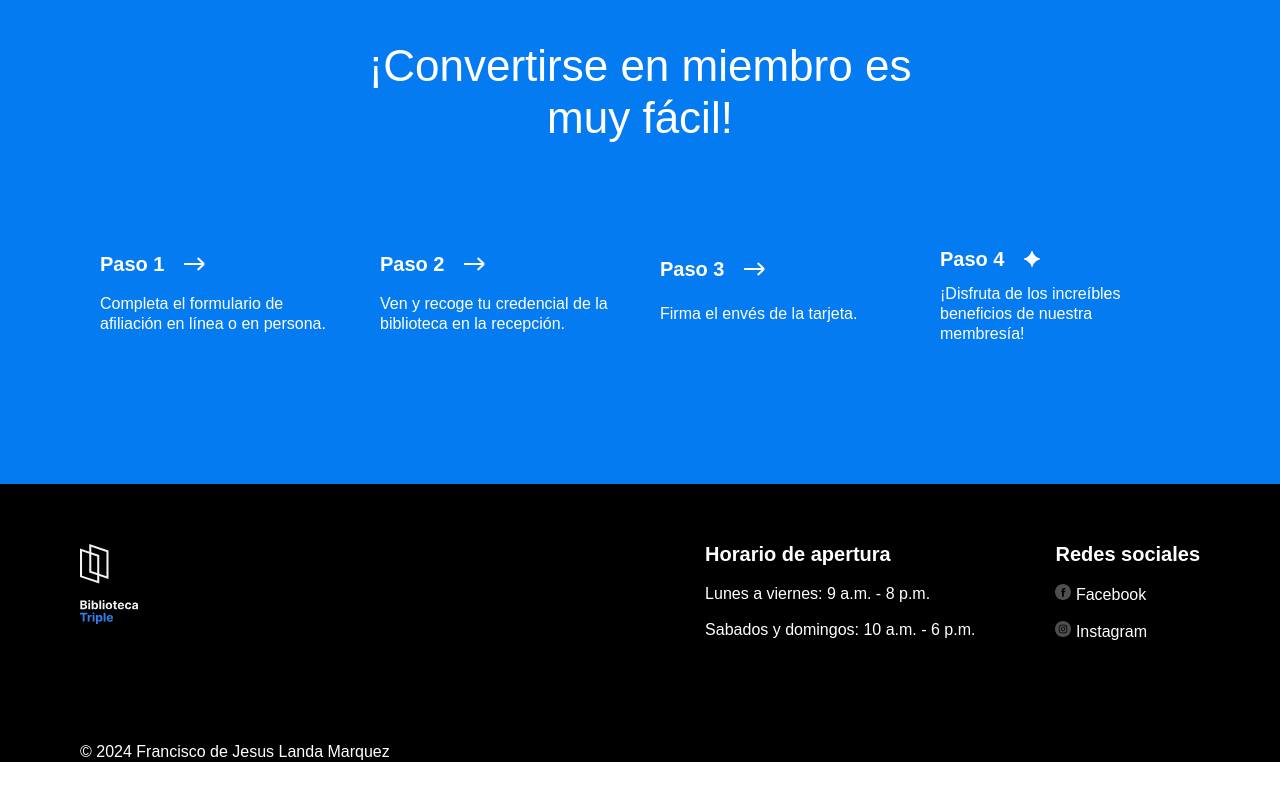
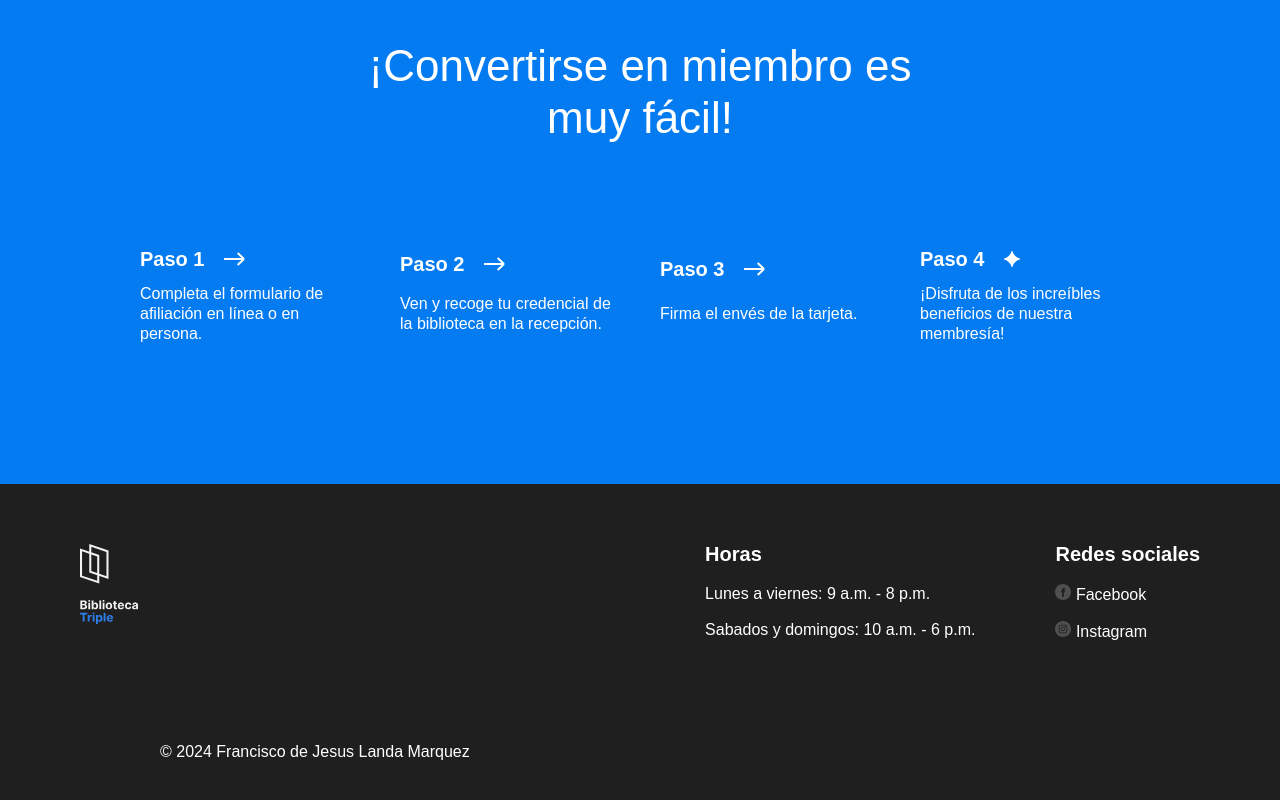
Before and after one commit to AlphaFranck/web_project_library, a plain HTML site: page index.html in a window 1280 px wide. Shown: the part 2998-3798 px from the top of the page. Before the commit the page ends 3760 px from the top, so only its background shows below. Drawn offline with Linux system fonts and the light colour scheme.

Commit message:
correciones

```diff
--- a/index.html
+++ b/index.html
@@ -300,7 +300,7 @@
             />
           </div>
           <div class="footer__column footer__column_content_hours">
-            <h2 class="footer__column-heading">Horario de apertura</h2>
+            <h2 class="footer__column-heading">Horas</h2>
             <ul class="footer__list">
               <li class="footer__list-item">
                 Lunes a viernes: 9 a.m. - 8 p.m.
--- a/styles/style.css
+++ b/styles/style.css
@@ -318,7 +318,7 @@
 
 .step {
   display: flex;
-  flex-basis: 240px;
+  flex-basis: 220px;
   flex-wrap: wrap;
 }
 
@@ -340,12 +340,13 @@
 }
 
 .footer {
-  background-color: #000000;
+  background-color: #1f1f1f;
   color: #ffffff;
+  box-sizing: content-box;
+  padding: 60px 80px;
 }
 
 .footer__columns {
-  padding: 60px 80px 0px 80px;
   display: flex;
 }
 
```
